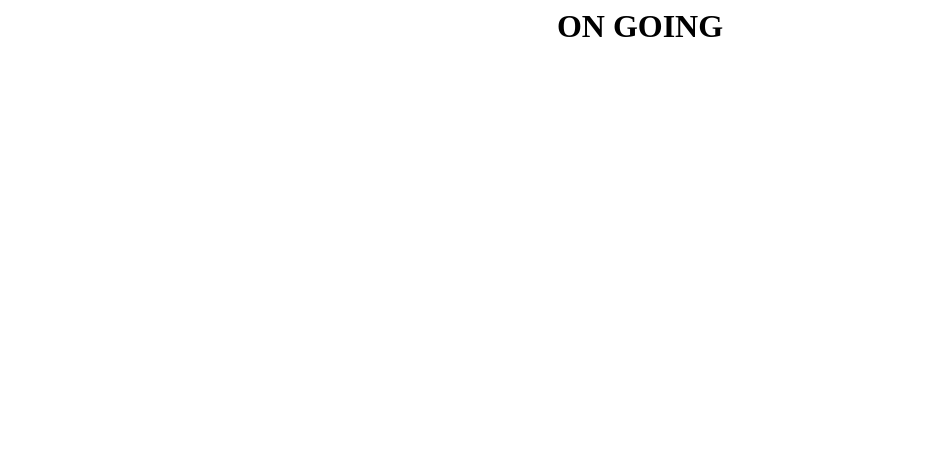
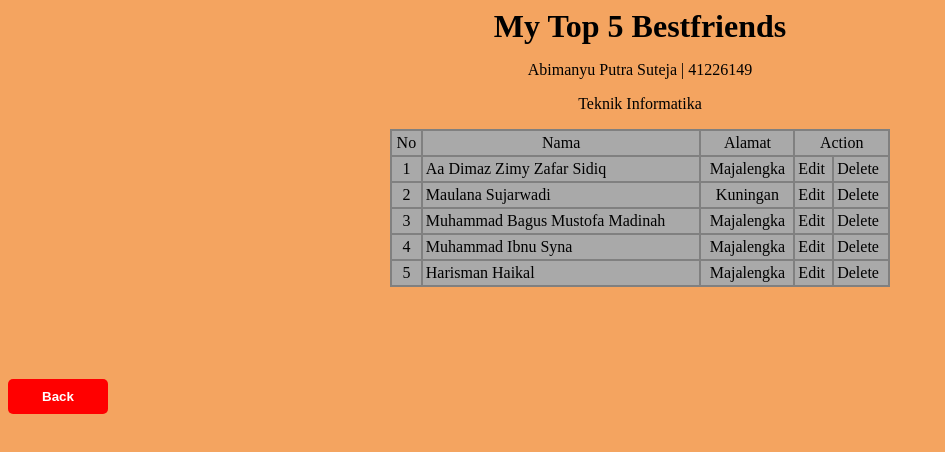
Before and after one commit to Abimanyuputra159/abimanyuputra15.github.io, a plain HTML site: page p03jquery/table.html in a window 1280 px wide. Shown: the whole page, without its empty margins (0-945 px from the left). Drawn offline with nearby package versions, Linux system fonts and the light colour scheme.

Commit message:
Tugas Tabel JQuery

```diff
--- a/p03jquery/table.html
+++ b/p03jquery/table.html
@@ -1 +1,163 @@
-<h1 align="center">ON GOING</h1>
+<!DOCTYPE html>
+<html>
+<head>
+	<meta charset="utf-8">
+	<meta name="viewport" content="width=device-width, initial-scale=1">
+	<title>Top 5 People</title>
+</head>
+<script src="https://cdnjs.cloudflare.com/ajax/libs/jquery/3.6.1/jquery.min.js" integrity="sha512-aVKKRRi/Q/YV+4mjoKBsE4x3H+BkegoM/em46NNlCqNTmUYADjBbeNefNxYV7giUp0VxICtqdrbqU7iVaeZNXA==" crossorigin="anonymous" referrerpolicy="no-referrer"></script>
+<body>
+	<h1 align="center", align="viewport">My Top 5 Bestfriends</h1>
+
+	<p align="center">Abimanyu Putra Suteja | 41226149</p>
+	<p align="center">Teknik Informatika</p>
+
+	<table class="tabel", align="center">
+		<tr>
+			<td align="center">No</td align="center">
+			<td align="center">Nama</td align="center">
+			<td align="center">Alamat</td align="center">
+			<td colspan="2" align="center">Action</td>
+		</tr>
+
+		<tr id="row__1">
+			<td align="center">1</td align="center">
+			<td class="nama">Aa Dimaz Zimy Zafar Sidiq</td>
+			<td align="center">Majalengka</td align="center">
+			<td class="ngubah">Edit</td>
+            <td class="hapus" id="hapus__1">Delete</td>
+		</tr>
+
+		<tr id="row__2">
+			<td align="center">2</td align="center">
+			<td class="nama">Maulana Sujarwadi</td align="center">
+			<td align="center">Kuningan</td align="center">
+			<td class="ngubah">Edit</td>
+            <td class="hapus" id="hapus__2">Delete</td>
+		</tr>
+
+		<tr id="row__3">
+			<td align="center">3</td align="center">
+			<td class="nama">Muhammad Bagus Mustofa Madinah</td align="center">
+			<td align="center">Majalengka</td align="center">
+			<td class="ngubah">Edit</td>
+            <td class="hapus" id="hapus__3">Delete</td>
+		</tr>
+
+		<tr id="row__4">
+			<td align="center">4</td align="center">
+			<td class="nama">Muhammad Ibnu Syna</td align="center">
+			<td align="center">Majalengka</td align="center">
+			<td class="ngubah">Edit</td>
+            <td class="hapus" id="hapus__4">Delete</td>
+		</tr>
+
+		<tr id="row__5">
+			<td align="center">5</td align="center">
+			<td class="nama">Harisman Haikal</td align="center">
+			<td align="center">Majalengka</td align="center">
+			<td class="ngubah">Edit</td>
+            <td class="hapus" id="hapus__5">Delete</td>
+		</tr>
+	</table>
+
+	<script>
+		$(document).ready(function(){
+			//alert(0)
+			$('.nama').click(function(){
+				let isi = $(this).text();
+				//alert(isi);
+				let isi2 = prompt('Ubah Dengan:', isi);
+				if(!isi2) return;
+				//alert(isi2);
+				$(this).text(isi2);
+			})
+
+			$('.hapus').click(function(){
+				let yakin = confirm('Are You Sure?');
+				if(!yakin) return;
+
+				let id = $(this).prop('id');
+				//alert(id);
+
+
+				let rid = id.split('__');
+				let baris_ke = rid[1];
+				//alert(baris_ke);
+				$('#row__'+baris_ke).slideUp()
+
+
+			})
+		})
+	</script>
+	<br>
+	<br>
+	<br>
+	<br>
+	<div class="back">
+		<a href="../index.html"><button>Back</button></a>
+	</div>
+
+</body>
+</html>
+
+<style>
+	body{
+		background-color: sandybrown;
+	}
+	h1 {
+		color: black;
+		cursor: pointer;
+		align-content: center;
+		transition: 0,2s;
+		margin: 5px;
+		position: inherit;
+	}
+	h1:hover{
+		color: blueviolet;
+		letter-spacing: 2px;
+	}
+	td {
+
+		background: darkgray;
+		padding: 3px;
+	}
+
+	td:hover{
+		background-color: skyblue;
+	}
+	.tabel {
+		width: 100%;
+		height: 100%;
+		max-width: 500px;
+		max-height: 100cm;
+		cursor: pointer;
+		transition: 0,2s;
+		size: 100;
+		background-color: gray;
+
+	}
+	.tabel:hover{
+		border-spacing: 2px;
+
+	}
+	button{
+		font-family: 'Prompt', sans-serif;
+        font-weight: bold;
+        background-color: red;
+        color: white;
+        padding: 5px 7px;
+        border: none;
+        width: 100px;
+        line-height: 25px;
+        border-radius: 5px;
+        cursor: pointer;
+        margin-top: 20px;
+        transition: 0.5s;
+
+	}
+	button:hover{
+		transform: scale(1.1);
+	}
+
+</style>
```
